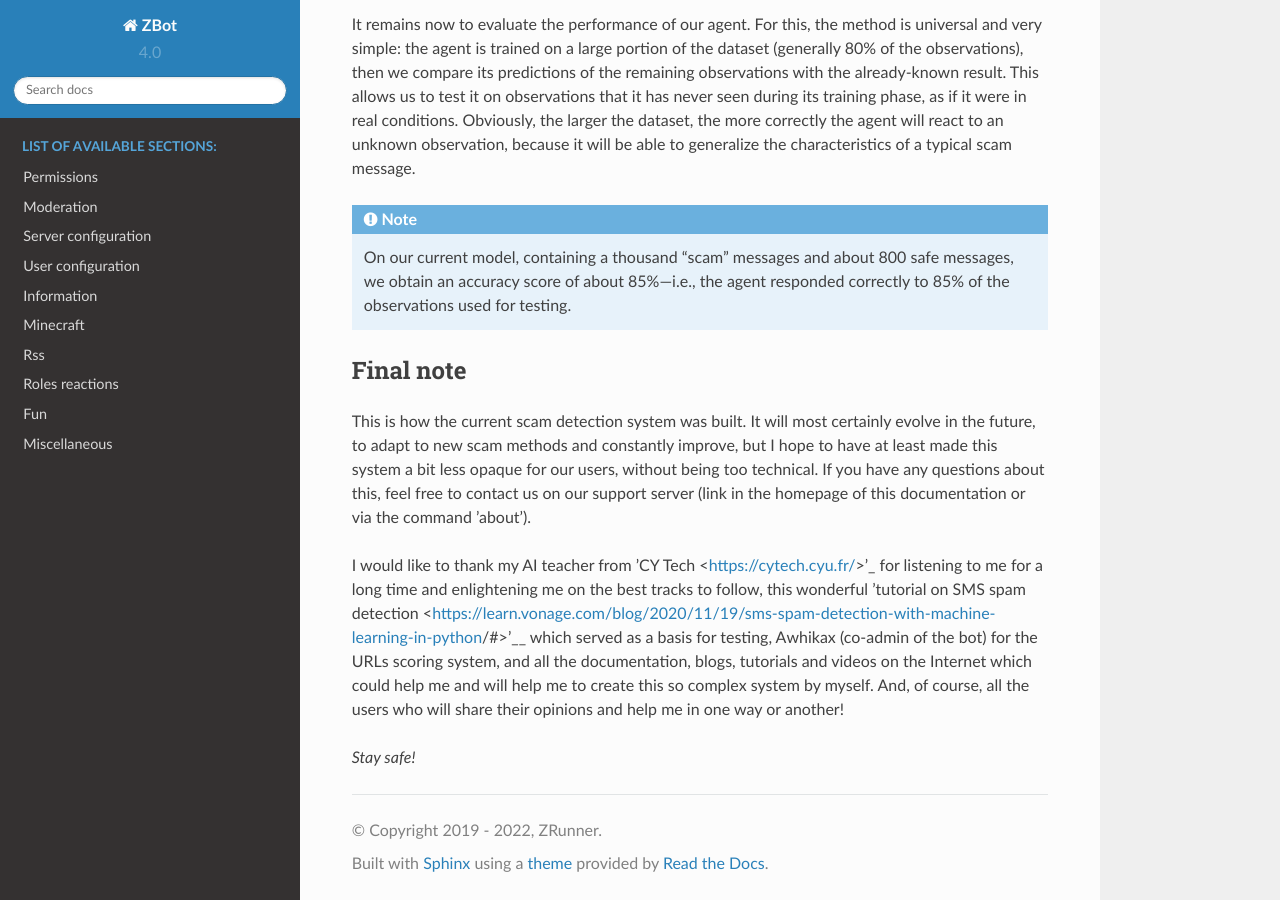
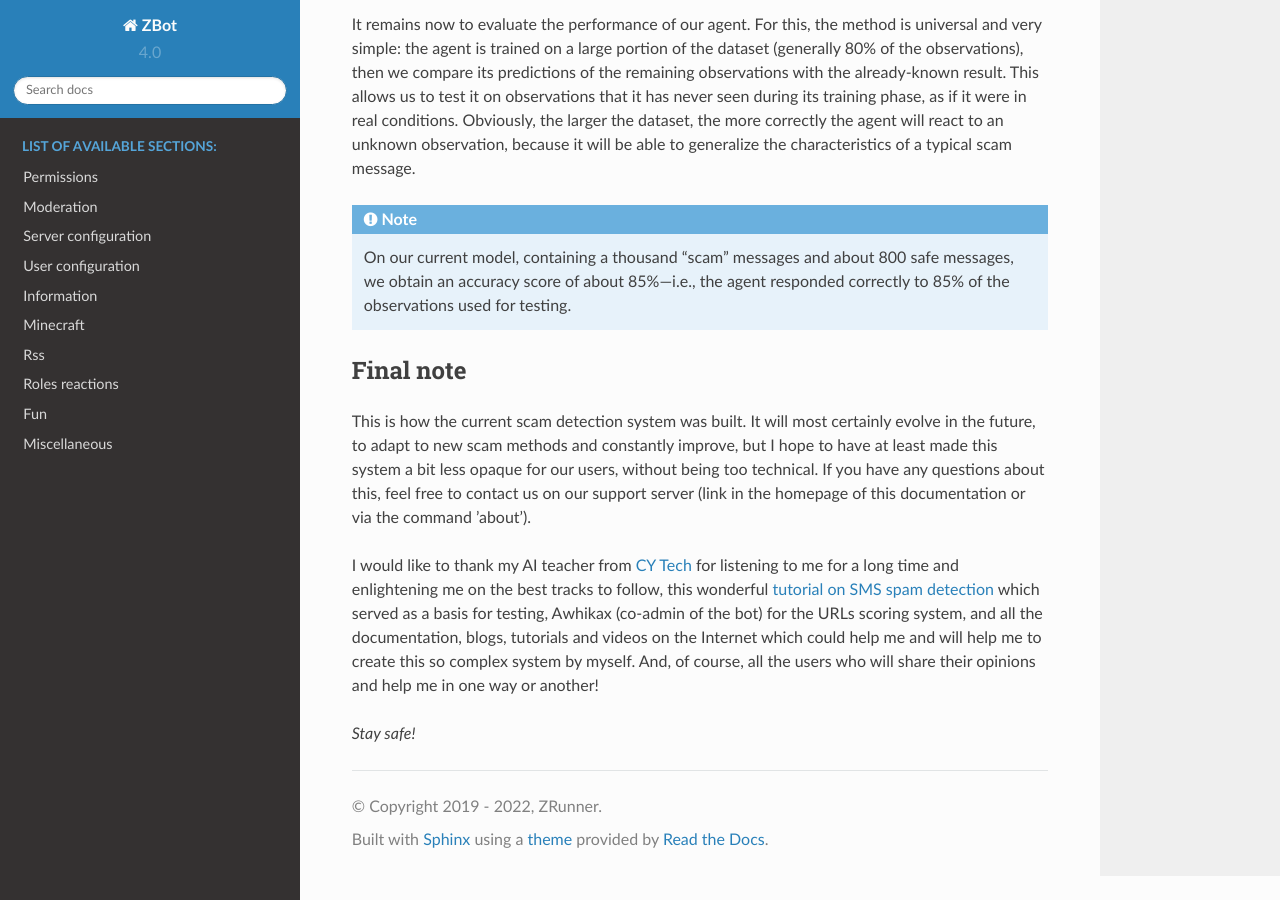
Before and after one commit to Axobot-org/Axobot, a Sphinx documentation site: the page built from docs/scam-detector.rst, in a window 1280 px wide and 900 px high, scrolled down 3277 px. Built offline with Sphinx 7.4.7 and the Read the Docs theme 2.0.0, drawn with Linux system fonts in a browser that asks for light colours; some of the changed text lies outside the part shown.

Commit message:
doc: fix hyperlinks

```diff
--- a/docs/scam-detector.rst
+++ b/docs/scam-detector.rst
@@ -1,5 +1,5 @@
 ==================
-ZBot scam detector
+Zbot scam detector
 ==================
 
 As Discord becomes an increasingly important social network, attracting hundreds of new users worldwide every day, it is naturally subject to more and more phishing and other scams. Developers are already reacting to this plague, such as by buying a cybersecurity company or adding new auto-moderation and reporting features, but scams are becoming more sophisticated and affecting many users all the time.
@@ -102,7 +102,7 @@ Final note
 
 This is how the current scam detection system was built. It will most certainly evolve in the future, to adapt to new scam methods and constantly improve, but I hope to have at least made this system a bit less opaque for our users, without being too technical. If you have any questions about this, feel free to contact us on our support server (link in the homepage of this documentation or via the command ’about’).
 
-I would like to thank my AI teacher from ’CY Tech <https://cytech.cyu.fr/>’_ for listening to me for a long time and enlightening me on the best tracks to follow, this wonderful ’tutorial on SMS spam detection <https://learn.vonage.com/blog/2020/11/19/sms-spam-detection-with-machine-learning-in-python/#>’__ which served as a basis for testing, Awhikax (co-admin of the bot) for the URLs scoring system, and all the documentation, blogs, tutorials and videos on the Internet which could help me and will help me to create this so complex system by myself. And, of course, all the users who will share their opinions and help me in one way or another!
+I would like to thank my AI teacher from `CY Tech <https://cytech.cyu.fr/>`_ for listening to me for a long time and enlightening me on the best tracks to follow, this wonderful `tutorial on SMS spam detection <https://learn.vonage.com/blog/2020/11/19/sms-spam-detection-with-machine-learning-in-python/#>`__ which served as a basis for testing, Awhikax (co-admin of the bot) for the URLs scoring system, and all the documentation, blogs, tutorials and videos on the Internet which could help me and will help me to create this so complex system by myself. And, of course, all the users who will share their opinions and help me in one way or another!
 
 
 *Stay safe!*
```
